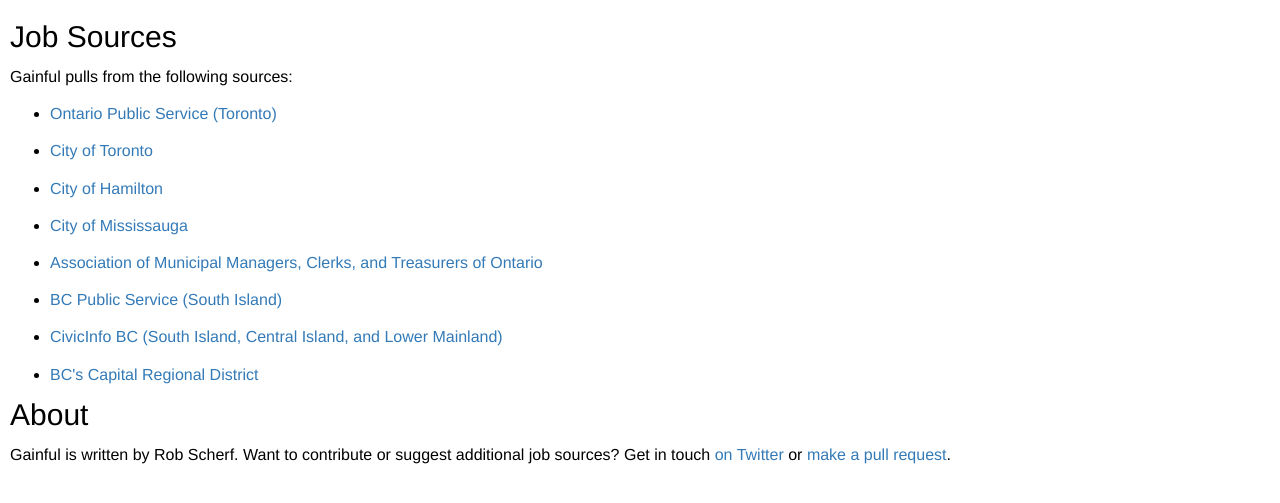
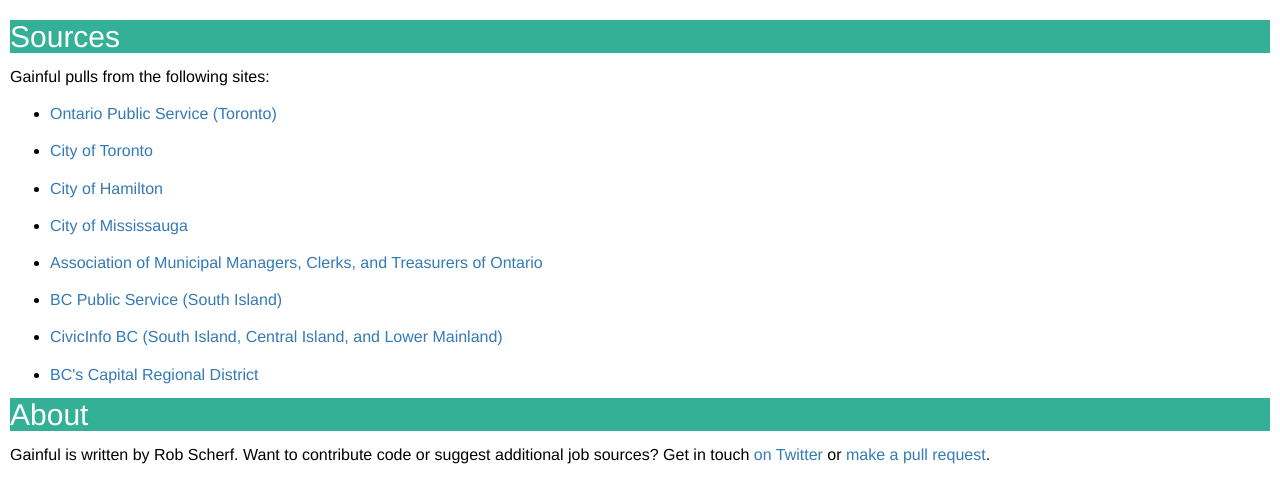
Before and after one commit to rgscherf/gainful, a Flask app: page /about in a window 1280 px wide. Shown: the part 52-555 px from the top of the page. Run offline with Flask 2, Linux system fonts and the light colour scheme; some libraries are stand-ins or nearby versions.

Commit message:
look & feel improvements

```diff
--- a/templates/about.html
+++ b/templates/about.html
@@ -7,26 +7,26 @@
         line-height: 1.7em;
         color: #000000;
     }
-
     .link {
         margin: 10px;
         font-size: 16px;
         line-height: 1.7em;
         color: #000000;
     }
+    h2 {
+        margin: 5px;
+        color: #ffffff;
+        margin: 10px;
+        background-color: #34B097;
+    }
+</style>
 
-h2 {
-    color: #000000;
-    margin: 10px;
-}
-
-</style>
 <h2>
-    Job Sources
+    Sources
 </h2>
 
 <p>
-Gainful pulls from the following sources:
+Gainful pulls from the following sites:
 
 <ul>
     <li class="link"> <a href="https://www.gojobs.gov.on.ca/Search.aspx?Language=English&rg=REGION-TRNT&cl=CAREERLEVEL-NOTSLCTD">Ontario Public Service (Toronto)</a></li>
@@ -44,6 +44,6 @@
 </h2>
 
 <p>
-Gainful is written by Rob Scherf. Want to contribute or suggest additional job sources? Get in touch <a href="https://twitter.com/rgscherf">on Twitter</a> or <a href="https://github.com/rgscherf/gainful">make a pull request</a>.
+Gainful is written by Rob Scherf. Want to contribute code or suggest additional job sources? Get in touch <a href="https://twitter.com/rgscherf">on Twitter</a> or <a href="https://github.com/rgscherf/gainful">make a pull request</a>.
 
 {% endblock %}
```
Also changed, not shown: templates/index.html (+4 -5 lines). Lines whose indentation alone changed are shown as unchanged.
